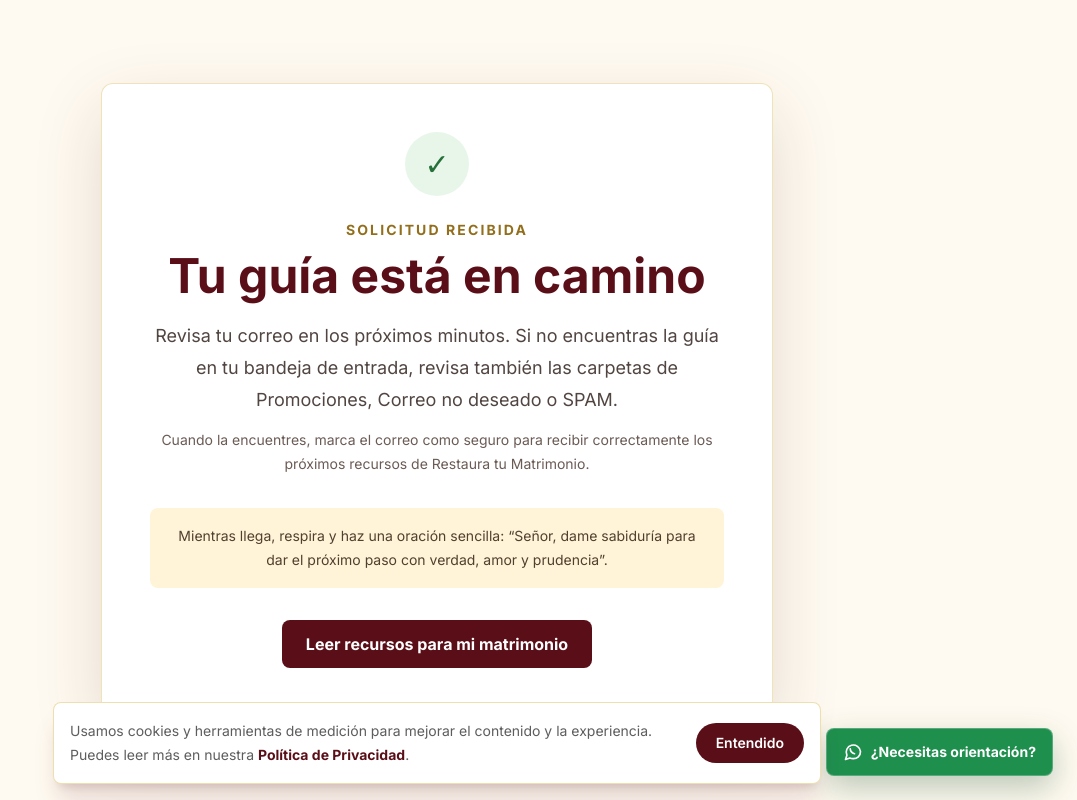
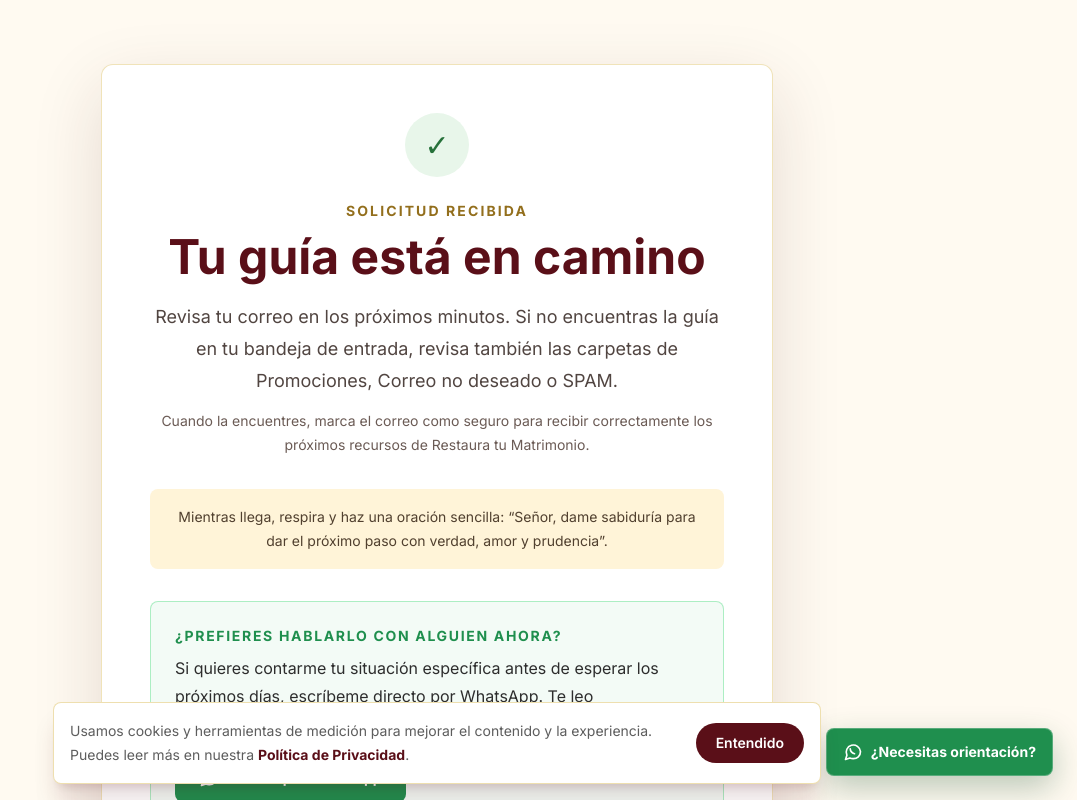
Before and after one commit to arosadoclud/matrimonio-blog, a Next.js app: page /gracias-guia-matrimonio in a window 1280 px wide. Shown: the top 800 px of the page, without its empty margins (203-1280 px from the left). Built offline with nearby package versions, Linux system fonts and the light colour scheme; no server answers.

Commit message:
feat: add inline WhatsApp invite on thank-you page (warm lead conversion)

```diff
--- a/app/gracias-guia-matrimonio/page.tsx
+++ b/app/gracias-guia-matrimonio/page.tsx
@@ -2,6 +2,7 @@ import type { Metadata } from "next";
 import Link from "next/link";
 import { Suspense } from "react";
 import { WhatsAppContactButton } from "@/components/WhatsAppContactButton";
+import { WhatsAppInviteCard } from "@/components/WhatsAppInviteCard";
 import { LeadConfirmedTracker } from "@/components/LeadConfirmedTracker";
 
 export const metadata: Metadata = {
@@ -32,6 +33,7 @@ export default function ThankYouPage() {
         <div className="mt-8 rounded-lg bg-[#fff4d8] px-5 py-4 text-sm leading-6 text-[#51402f]">
           Mientras llega, respira y haz una oración sencilla: “Señor, dame sabiduría para dar el próximo paso con verdad, amor y prudencia”.
         </div>
+        <WhatsAppInviteCard />
         <Link href="/blog" className="mt-8 inline-flex min-h-12 items-center justify-center rounded-lg bg-[#5A0F18] px-6 py-3 font-bold text-white transition hover:bg-[#741923]">
           Leer recursos para mi matrimonio
         </Link>
--- /dev/null
+++ b/components/WhatsAppInviteCard.tsx
@@ -0,0 +1,58 @@
+"use client";
+
+import { trackEvent } from "@/lib/analytics";
+import { siteConfig } from "@/lib/site";
+
+/**
+ * Inline, non-floating WhatsApp invitation shown right after someone opts
+ * in for the guide -- this is the single highest-intent moment in the whole
+ * funnel, and the floating WhatsAppContactButton is easy to miss against a
+ * page background. A dedicated card with a warmer, more personal message
+ * converts opted-in leads into a direct conversation instead of leaving
+ * them to wait passively for the 7-day email sequence.
+ */
+export function WhatsAppInviteCard() {
+  function trackContact() {
+    trackEvent("WhatsAppContact", {
+      content_name: "orientacion_matrimonial",
+      content_category: "lead_support",
+      placement: "thank_you_inline",
+    });
+  }
+
+  return (
+    <div className="mt-8 rounded-lg border border-[#25d366]/35 bg-[#f3fbf6] px-6 py-6 text-left">
+      <p className="text-sm font-bold uppercase tracking-[0.12em] text-[#1f8f4e]">
+        ¿Prefieres hablarlo con alguien ahora?
+      </p>
+      <p className="mt-2 text-base leading-7 text-[#2d2d2d]">
+        Si quieres contarme tu situación específica antes de esperar los próximos días, escríbeme
+        directo por WhatsApp. Te leo personalmente y te oriento según lo que estás viviendo.
+      </p>
+      <a
+        href={siteConfig.whatsappUrl}
+        target="_blank"
+        rel="noopener noreferrer"
+        onClick={trackContact}
+        data-event="whatsapp_contact_click"
+        data-label="thank_you_inline"
+        className="mt-4 inline-flex min-h-12 items-center gap-2 rounded-lg bg-[#1f8f4e] px-6 py-3 text-sm font-bold text-white transition hover:bg-[#187841]"
+      >
+        <svg
+          aria-hidden="true"
+          viewBox="0 0 24 24"
+          className="h-5 w-5 shrink-0"
+          fill="none"
+          stroke="currentColor"
+          strokeWidth="2"
+          strokeLinecap="round"
+          strokeLinejoin="round"
+        >
+          <path d="M21 11.5a8.4 8.4 0 0 1-9 8.5 9.5 9.5 0 0 1-3.8-.8L3 21l1.7-5a8.6 8.6 0 1 1 16.3-4.5Z" />
+          <path d="M8.7 8.2c.2 3.2 2 5 5.1 5.9" />
+        </svg>
+        Escribir por WhatsApp
+      </a>
+    </div>
+  );
+}
```
